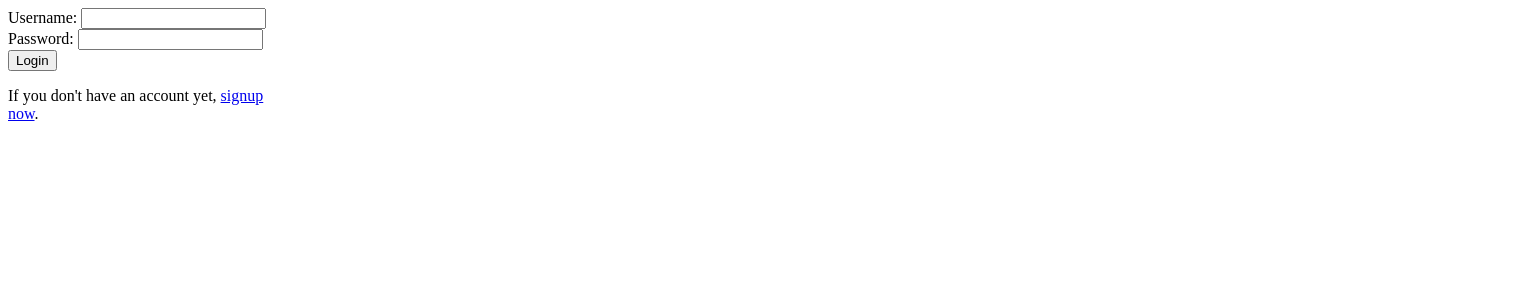
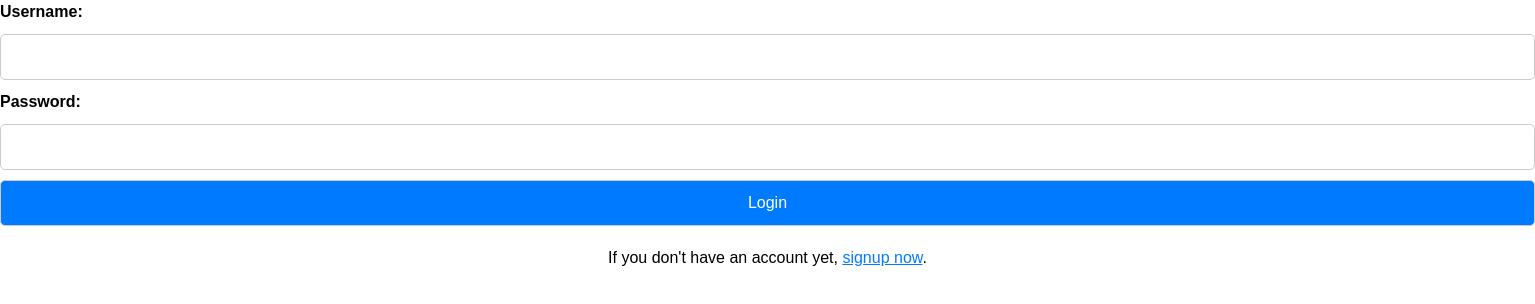
Before and after one commit to sharatreddi/sickmeals, a React (Create React App) app in the folder client/: page / in a window 1280 px wide. Shown: the top 304 px of the page, 1535 px wide, since content can reach past the window. Built offline with nearby package versions, Linux system fonts and the light colour scheme.

Commit message:
with crct dimensions of iframes

```diff
--- a/client/public/login.html
+++ b/client/public/login.html
@@ -2,6 +2,8 @@
 <html>
   <head>
     <meta charset="UTF-8" />
+    <link href="./loginstyles.css" rel="stylesheet">
+
     <title>Login</title>
   </head>
   <body>
--- /dev/null
+++ b/client/public/loginstyles.css
@@ -0,0 +1,48 @@
+* {
+    box-sizing: border-box;
+  }
+  body {
+    margin: 0;
+    padding: 0;
+    font-family: Arial, sans-serif;
+    font-size: 16px;
+    line-height: 1.5;
+  }
+  .container {
+    max-width: 600px;
+    margin: 0 auto;
+    padding: 20px;
+  }
+  form {
+    display: flex;
+    flex-direction: column;
+    gap: 10px;
+  }
+  label {
+    font-weight: bold;
+  }
+  input[type="text"],
+  input[type="password"],
+  input[type="submit"] {
+    width: 100%;
+    padding: 10px;
+    border-radius: 5px;
+    border: 1px solid #ccc;
+    font-size: inherit;
+    line-height: 1.5;
+  }
+  input[type="submit"] {
+    background-color: #007bff;
+    color: #fff;
+    cursor: pointer;
+  }
+  input[type="submit"]:hover {
+    background-color: #0062cc;
+  }
+  p {
+    text-align: center;
+    margin-top: 20px;
+  }
+  a {
+    color: #007bff;
+  }
--- a/client/public/styles.css
+++ b/client/public/styles.css
@@ -1,9 +1,4 @@
 /* Fonts */
-html{
-  height: 100vh;
-  width: 100vw;
-}
-
 :root {
     --font-default: "Open Sans", system-ui, -apple-system, "Segoe UI", Roboto, "Helvetica Neue", Arial, "Noto Sans", "Liberation Sans", sans-serif, "Apple Color Emoji", "Segoe UI Emoji", "Segoe UI Symbol", "Noto Color Emoji";
     --font-primary: "Inter", sans-serif;
@@ -15,8 +10,6 @@ html{
     --color-default: #0a0d13;
     --color-primary: #0d42ff;
     --color-secondary: #0e1d34;
-    height: 100vh;
-    width: 100vw;
   }
 
   /* Smooth scroll behavior */
@@ -30,7 +23,6 @@ html{
   body {
     font-family: var(--font-default);
     color: var(--color-default);
-
   }
 
   a {
--- a/client/src/components/App.jsx
+++ b/client/src/components/App.jsx
@@ -10,8 +10,9 @@ function App(){
         <Router>
 
         <Routes>
-            <Route path="/" element={<iframe src="/login.html" />} />
-            <Route path="/signup" element={<iframe style="width:1535px; height: 910px" src="/signup.html" />} />
+        <Route path="/" element={<iframe src="/login.html" style={{ width: '1535px', height: '910px' }} />} />
+        <Route path="/signup" element={<iframe src="/signup.html" style={{ width: '1535px', height: '910px' }} />} />
+
             <Route path="/app" element={<Body />} />
             {/* <Route path="/signup" element={<Signup />} /> */}
             {/* <Route path="/login" element={<Login />} /> */}
```
